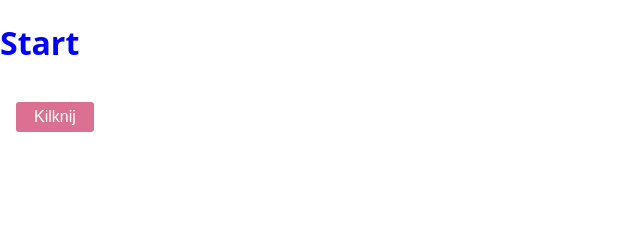
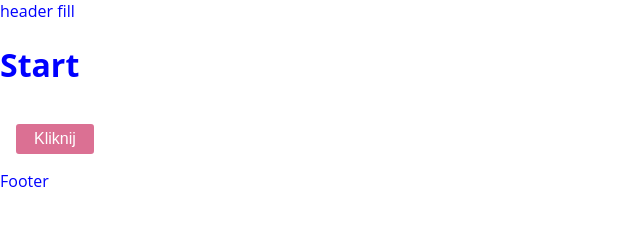
Before and after one commit to cirocki/gatsby-magic, a Gatsby site: page / in a window 1280 px wide. Shown: the whole page, without its empty margins (0-640 px from the left). Built offline with nearby package versions, Linux system fonts and the light colour scheme; Gatsby itself is replaced by a stand-in of ours.

Commit message:
Add Layour Component

```diff
--- /dev/null
+++ b/src/components/layout/Layout.tsx
@@ -0,0 +1,12 @@
+import React from "react"
+import Footer from "./footer/Footer"
+import Header from './header/header'
+export default function Layout({ children }) {
+  return (
+    <>
+    <Header/>
+    {children}
+    <Footer/>
+    </>
+  )
+}
--- /dev/null
+++ b/src/components/layout/footer/Footer.tsx
@@ -0,0 +1,9 @@
+import React from 'react'
+
+function Footer() {
+  return (
+    <footer>Footer</footer>
+  )
+}
+
+export default Footer
--- /dev/null
+++ b/src/components/layout/header/Header.tsx
@@ -0,0 +1,7 @@
+import React from 'react'
+
+export default function Header() {
+  return (
+    <header>header fill</header>
+  )
+}
--- a/src/pages/index.tsx
+++ b/src/pages/index.tsx
@@ -4,6 +4,7 @@ import styled from 'styled-components';
 import { ThemeProvider } from 'styled-components'
 
 import GlobalCSS from '../assets/styles/global-styles/global.css.js'
+import Layout from "../components/layout/Layout.tsx";
 
 
 
@@ -24,11 +25,15 @@ const IndexPage = () => {
 `;
   return (
     <ThemeProvider theme={{ fontFamily: 'Helvetica Neue' }}>
+      {/* przeniesc do LAYOUT  */}
 <GlobalCSS />
+<Layout>
+
     <main>
       <h1>Start</h1>
-      <Button primary>Kilknij</Button>
+      <Button primary>Kliknij</Button>
     </main>
+</Layout>
     </ThemeProvider>
   )
 }
```
